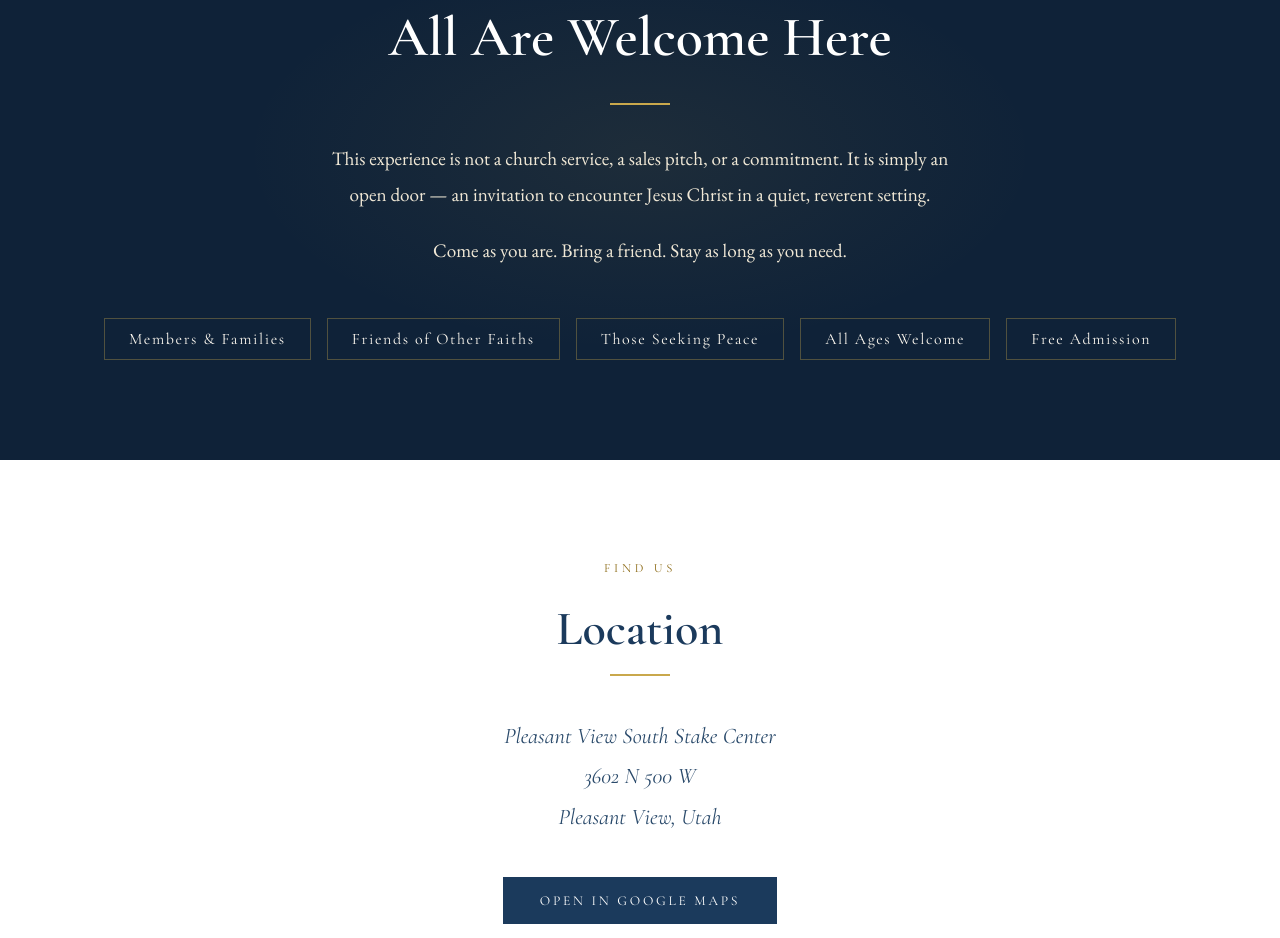
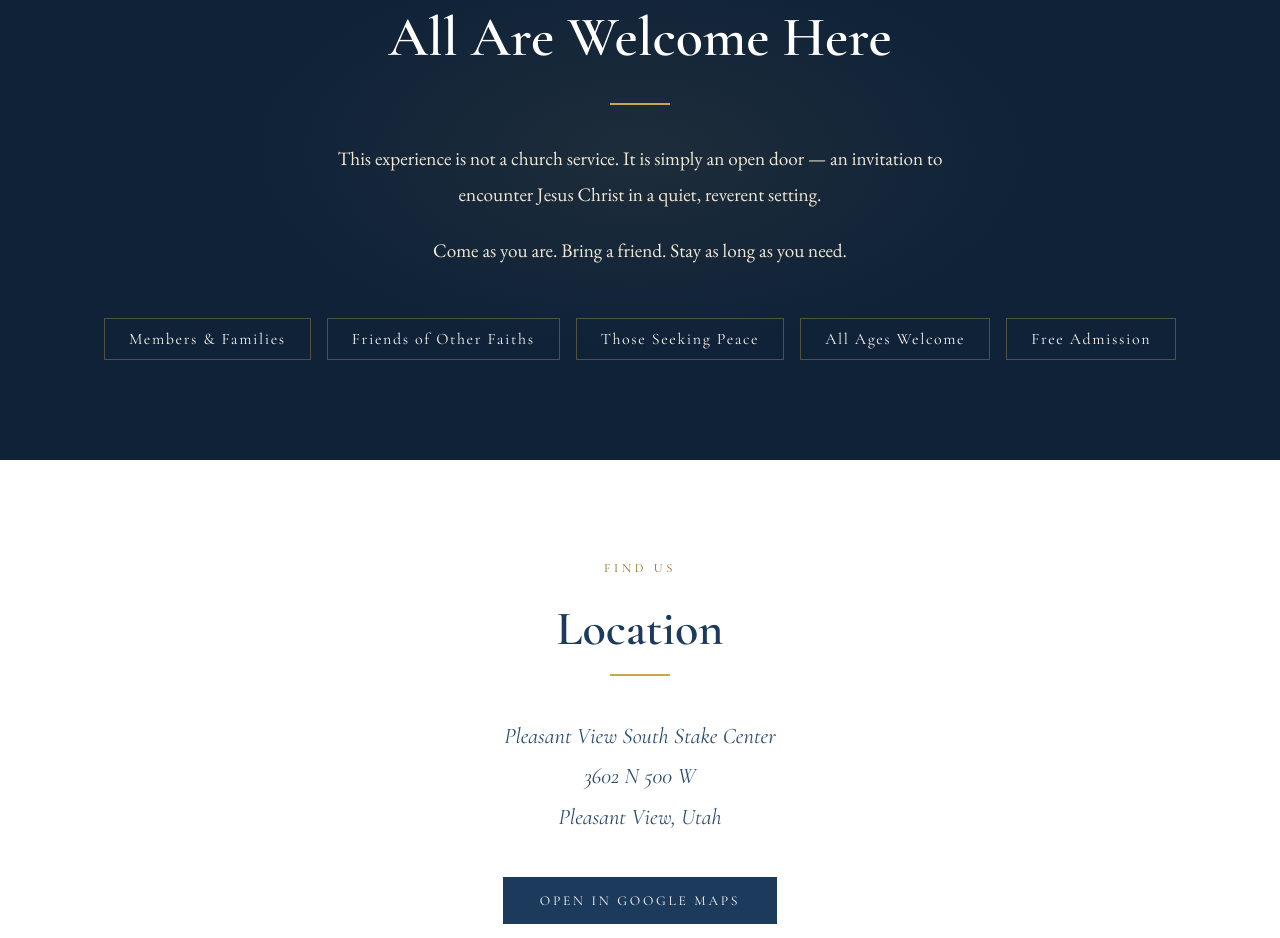
Before and after one commit to kclose23/he-lives-easter, a plain HTML site: page index.html in a window 1280 px wide. Shown: the part 4232-5170 px from the top of the page. Drawn offline with nearby package versions, Linux system fonts and the light colour scheme.

Commit message:
Update index.html

```diff
--- a/index.html
+++ b/index.html
@@ -717,7 +717,7 @@
       <p class="section-label">Open to Everyone</p>
       <h2>All Are Welcome Here</h2>
       <div class="gold-rule" style="margin: 0 auto 36px;"></div>
-      <p>This experience is not a church service, a sales pitch, or a commitment. It is simply an open door — an invitation to encounter Jesus Christ in a quiet, reverent setting.</p>
+      <p>This experience is not a church service. It is simply an open door — an invitation to encounter Jesus Christ in a quiet, reverent setting.</p>
       <p>Come as you are. Bring a friend. Stay as long as you need.</p>
       <div class="welcome-items">
         <div class="welcome-item">Members & Families</div>
```
